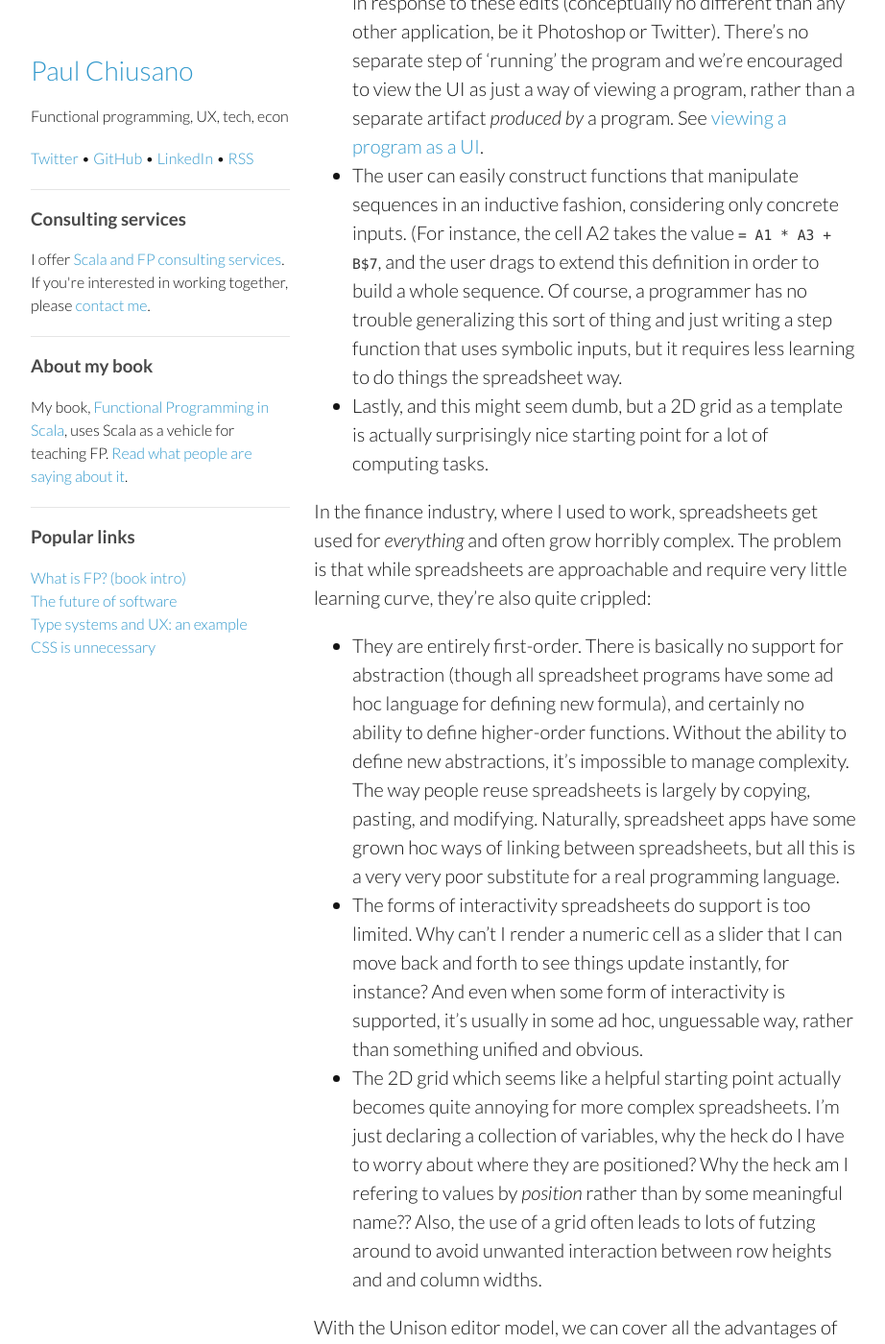
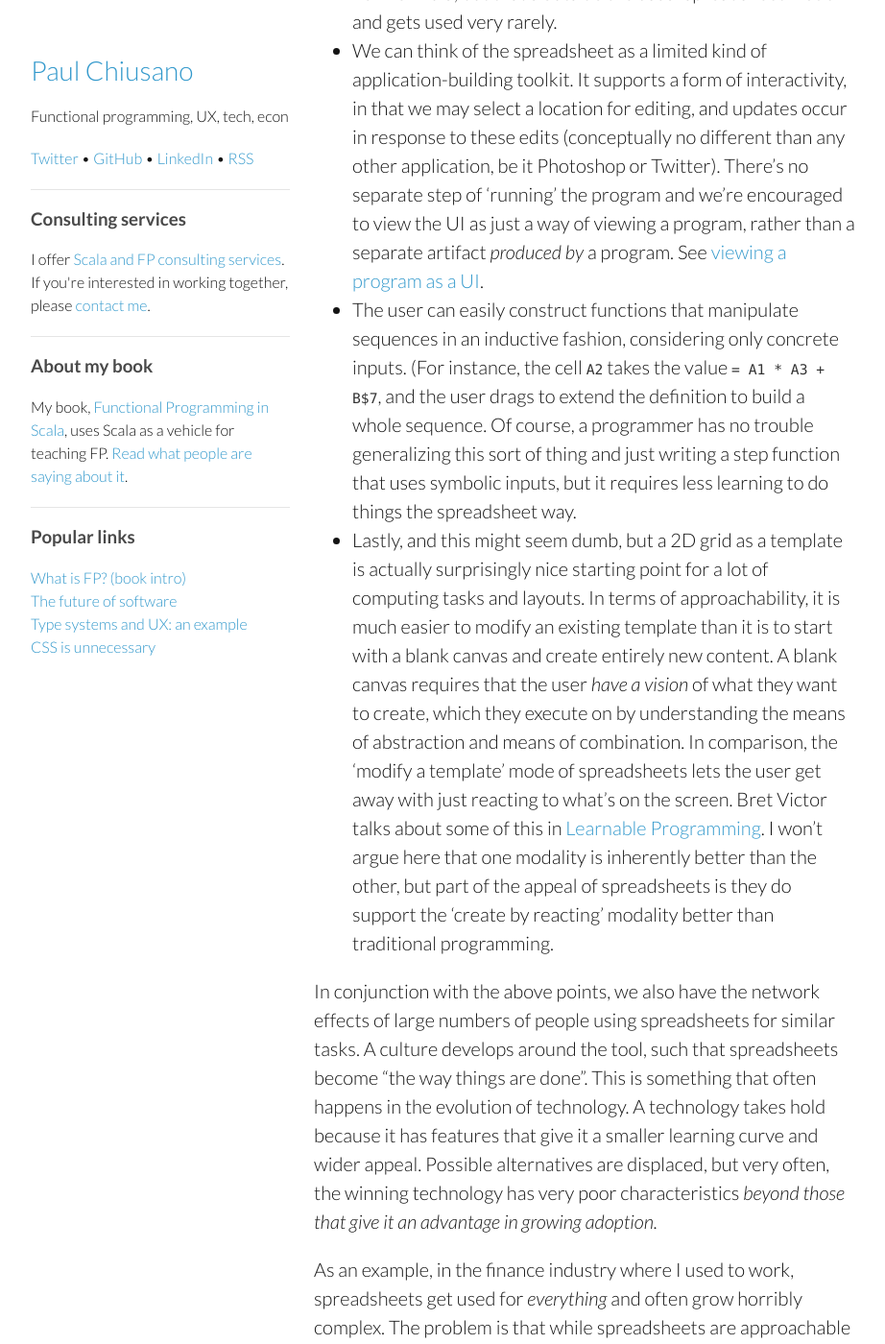
Before and after one commit to pchiusano/pchiusano.github.io, a Jekyll site: the page built from _posts/2015-03-17-unison-update5.markdown, in a window 1280 px wide and 1400 px high, scrolled down 2464 px. Shown: the whole window at 96% size, without its empty margins (178-1100 px from the left). Built offline with Jekyll 4.4.1, drawn with Linux system fonts in a browser that asks for light colours; comment, search, counter and statistics services are not loaded; some of the changed text lies outside the part shown.

Commit message:
Update 2015-03-17-unison-update5.markdown

```diff
--- a/_posts/2015-03-17-unison-update5.markdown
+++ b/_posts/2015-03-17-unison-update5.markdown
@@ -23,7 +23,10 @@ reactive : View a
 
 The `view` function evaluates to its second argument at runtime, but its presence can be used to annotate the syntax tree to override how subtrees are rendered. The first argument is of type `View a` (capital 'V'), and the second argument is of type `a`. You'll notice in the video that after the `1 + 1` has been filled in for the second argument, the admissible type for the first argument is now `View Number`.
 
-The editor interprets `view source blah` as the usual source rendering of `blah`. It interprets `view reactive blah` in the same way, but first evaluates `blah` to normal form. Also shown in the video---we can toggle between the 'raw' and interpreted view by typing 'v' when a node is highlighted.
+The editor interprets `view source blah` as the usual source rendering of `blah`. It interprets `view reactive blah` in the same way, but first evaluates `blah` to normal form. Also shown in the video:
+
+* We can toggle between the 'raw' and interpreted view by typing 'v' when a node is highlighted.
+* Ill-typed terms are still shown in the explorer, along with their types, but are unselectable. You can see this when I tried to write `swatch`, having type `View Color`, after the context demanded a `View Number`.
 
 ### A better spreadsheet, and a better application framework
 
@@ -31,16 +34,18 @@ Now I'll make a controversial claim, which is that the ability to define 'reacti
 
 Programmers like to scoff at spreadsheets, but they're extremely popular among nonprogrammers. Why is that? Here are just a few reasons:
 
-* Spreadsheets have a largely nonsymbolic representation of programs. The only symbolic representations is the simple expression language, which people can easily learn as consists only of constants and function application. Of course, every spreadsheet program has some ad hoc language for defining new formula, but that's outside the usual spreadsheet model and gets used very rarely.
+* Spreadsheets have a largely nonsymbolic representation of programs. The only symbolic representation used is the simple expression language, which people can easily learn as consists only of constants and function application. Of course, every spreadsheet program has some ad hoc language for defining new formula, but that's outside the usual spreadsheet model and gets used very rarely.
 * We can think of the spreadsheet as a limited kind of application-building toolkit. It supports a form of interactivity, in that we may select a location for editing, and updates occur in response to these edits (conceptually no different than any other application, be it Photoshop or Twitter). There's no separate step of 'running' the program and we're encouraged to view the UI as just a way of viewing a program, rather than a separate artifact _produced by_ a program. See [viewing a program as a UI](/2014-11-13/program-as-ui.html).
-* The user can easily construct functions that manipulate sequences in an inductive fashion, considering only concrete inputs. (For instance, the cell A2 takes the value `= A1 * A3 + B$7`, and the user drags to extend this definition in order to build a whole sequence. Of course, a programmer has no trouble generalizing this sort of thing and just writing a step function that uses symbolic inputs, but it requires less learning to do things the spreadsheet way.
-* Lastly, and this might seem dumb, but a 2D grid as a template is actually surprisingly nice starting point for a lot of computing tasks.
+* The user can easily construct functions that manipulate sequences in an inductive fashion, considering only concrete inputs. (For instance, the cell `A2` takes the value `= A1 * A3 + B$7`, and the user drags to extend the definition to build a whole sequence. Of course, a programmer has no trouble generalizing this sort of thing and just writing a step function that uses symbolic inputs, but it requires less learning to do things the spreadsheet way.
+* Lastly, and this might seem dumb, but a 2D grid as a template is actually surprisingly nice starting point for a lot of computing tasks and layouts. In terms of approachability, it is much easier to modify an existing template than it is to start with a blank canvas and create entirely new content. A blank canvas requires that the user _have a vision_ of what they want to create, which they execute on by understanding the means of abstraction and means of combination. In comparison, the 'modify a template' mode of spreadsheets lets the user get away with just reacting to what's on the screen. Bret Victor talks about some of this in [Learnable Programming](http://worrydream.com/LearnableProgramming/). I won't argue here that one modality is inherently better than the other, but part of the appeal of spreadsheets is they do support the 'create by reacting' modality better than traditional programming.
 
-In the finance industry, where I used to work, spreadsheets get used for _everything_ and often grow horribly complex. The problem is that while spreadsheets are approachable and require very little learning curve, they're also quite crippled:
+In conjunction with the above points, we also have the network effects of large numbers of people using spreadsheets for similar tasks. A culture develops around the tool, such that spreadsheets become "the way things are done". This is something that often happens in the evolution of technology. A technology takes hold because it has features that give it a smaller learning curve and wider appeal. Possible alternatives are displaced, but very often, the winning technology has very poor characteristics _beyond those that give it an advantage in growing adoption._
+
+As an example, in the finance industry where I used to work, spreadsheets get used for _everything_ and often grow horribly complex. The problem is that while spreadsheets are approachable and require very little learning curve, they're also quite crippled:
 
 * They are entirely first-order. There is basically no support for abstraction (though all spreadsheet programs have some ad hoc language for defining new formula), and certainly no ability to define higher-order functions. Without the ability to define new abstractions, it's impossible to manage complexity. The way people reuse spreadsheets is largely by copying, pasting, and modifying. Naturally, spreadsheet apps have some grown hoc ways of linking between spreadsheets, but all this is a very very poor substitute for a real programming language.
 * The forms of interactivity spreadsheets do support is too limited. Why can't I render a numeric cell as a slider that I can move back and forth to see things update instantly, for instance? And even when some form of interactivity is supported, it's usually in some ad hoc, unguessable way, rather than something unified and obvious.
-* The 2D grid which seems like a helpful starting point actually becomes quite annoying for more complex spreadsheets. I'm just declaring a collection of variables, why the heck do I have to worry about where they are positioned? Why the heck am I refering to values by _position_ rather than by some meaningful name?? Also, the use of a grid often leads to lots of futzing around to avoid unwanted interaction between row heights and and column widths.
+* The 2D grid which seems like a helpful starting point actually becomes quite annoying for more complex spreadsheets. I'm just declaring a collection of variables, why the heck do I have to worry about where they are positioned? Why the heck am I refering to values by _position_ rather than by some meaningful name?? Also, the use of a grid often leads to lots of futzing around to deal with unwanted interaction between row heights and and column widths for logically unrelated parts of the layout.
 
 With the Unison editor model, we can cover all the advantages of spreadsheets while providing a much more powerful programming model, and a much richer layout library. I'll talk more about where this is going in a later post.
 
```
